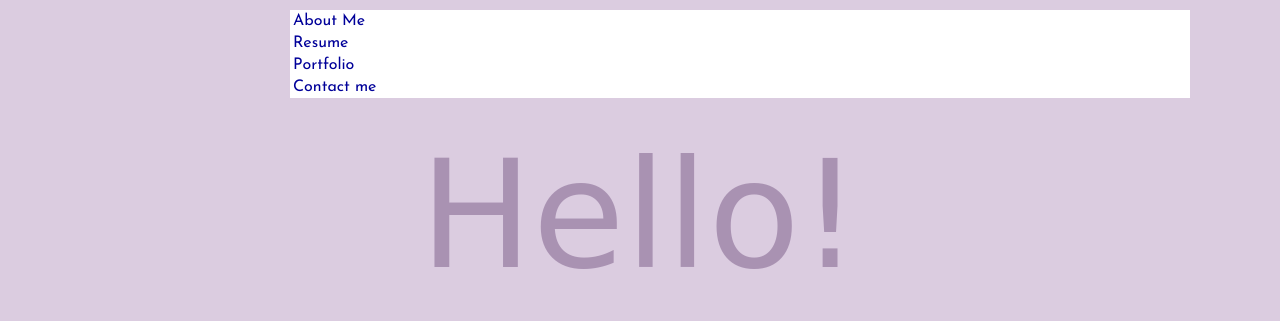
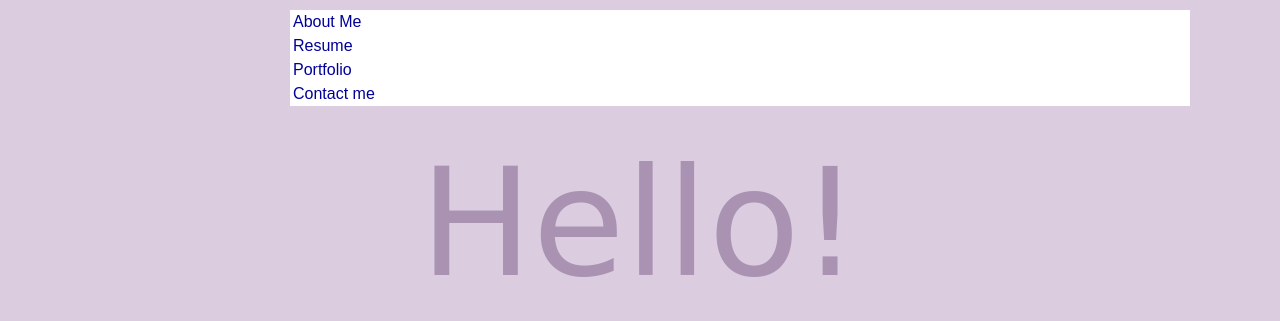
Before and after one commit to sierrainertia/technicalwriter, a plain HTML site: page index.html in a window 1280 px wide. Shown: the top 321 px of the page. Drawn offline with Linux system fonts and the light colour scheme; a web font is replaced by a local one.

Commit message:
Update style.css

```diff
--- a/style.css
+++ b/style.css
@@ -16,7 +16,7 @@ ol,ul {
 #mainMenu {
 	margin: 10px;
 	width: 900px;
-	font-family: 'Josefin Sans', sans-serif;
+	font-family: sans-serif;
 }
 
 #mainMenu li {
```
